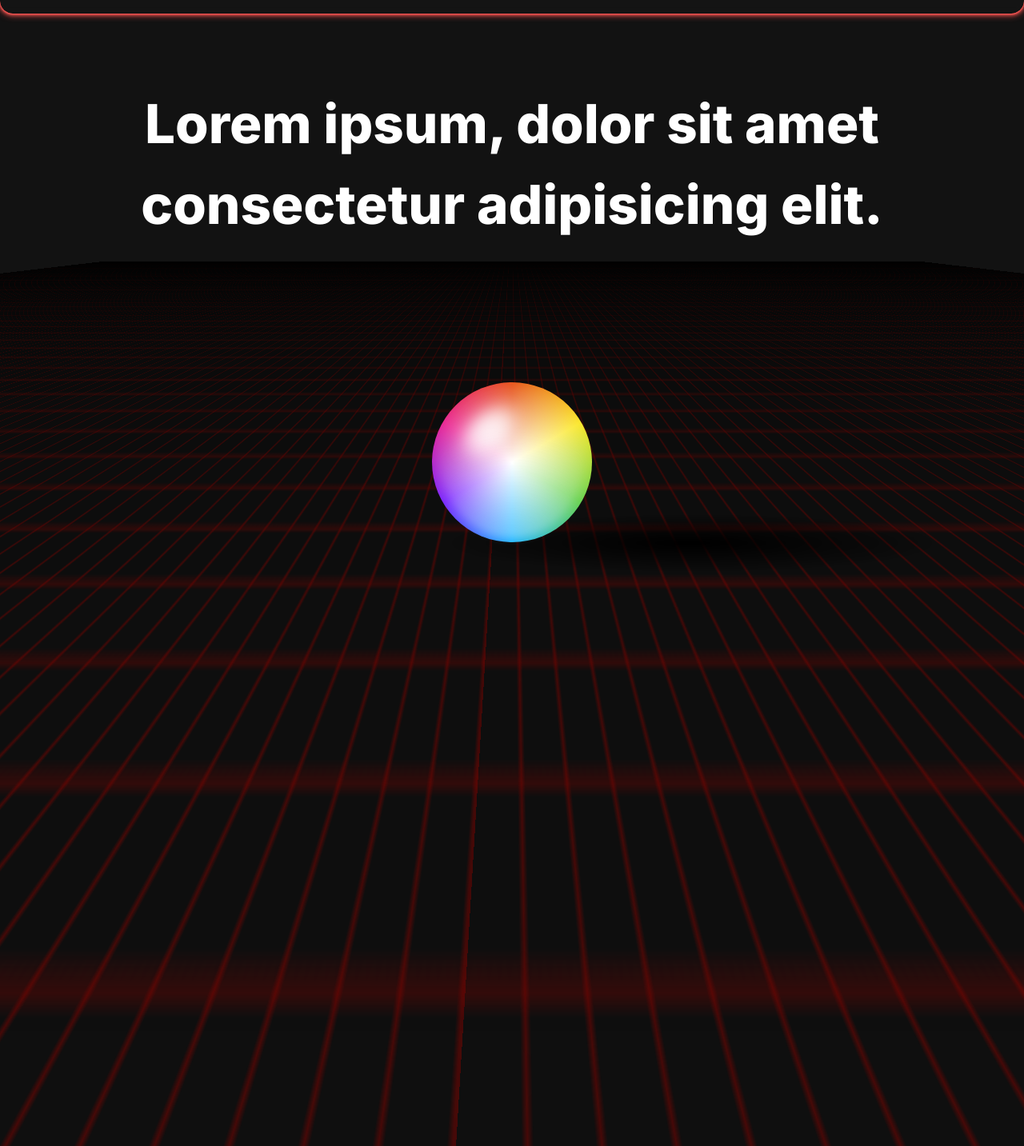
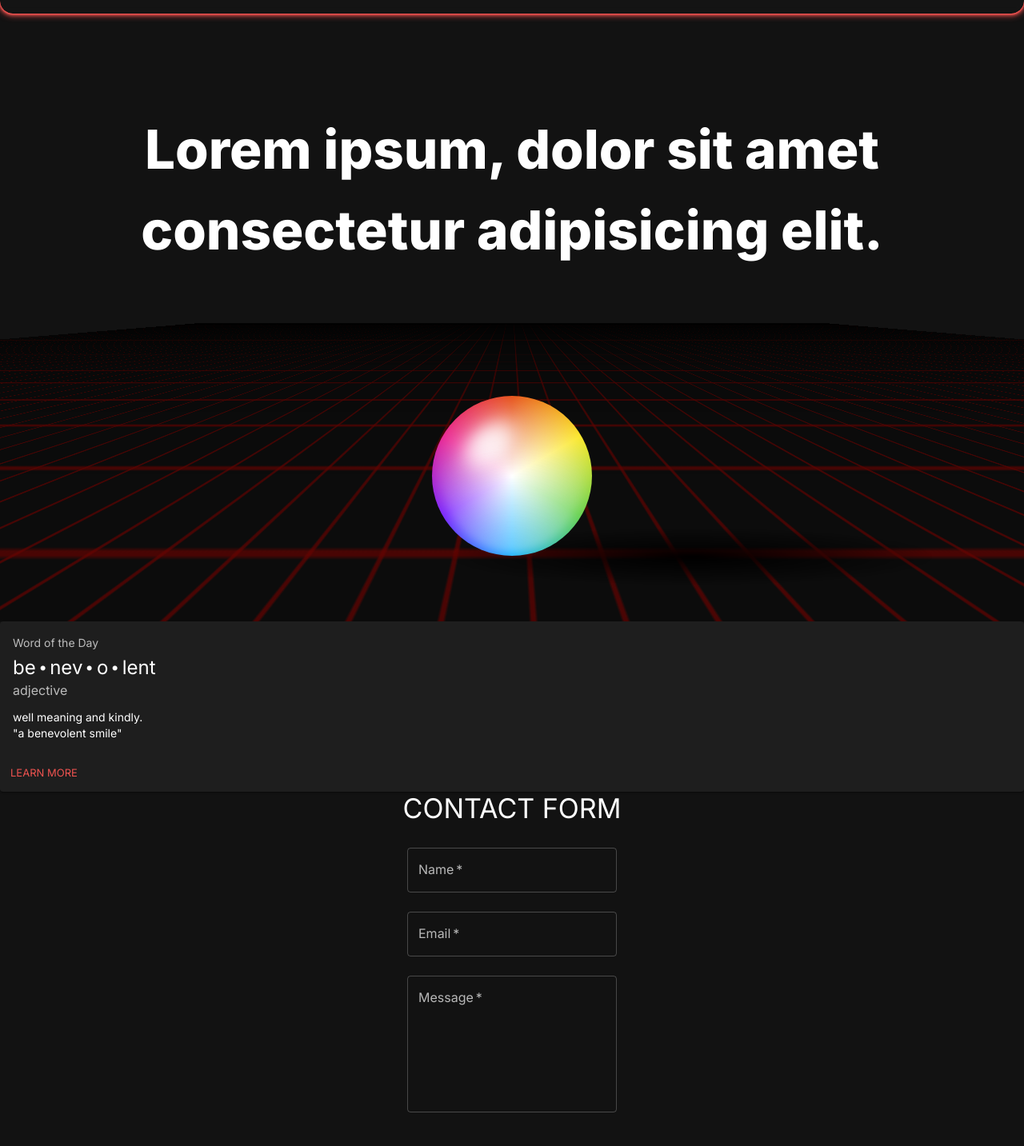
Before and after one commit to cheba91/personal-site, a Next.js app: page / in a window 1280 px wide. Shown: the part 63-1496 px from the top of the page at 80% size. Before the commit the page ends 800 px from the top, so only its background shows below. Built offline with nearby package versions, Linux system fonts and the light colour scheme.

Commit message:
worked on hero section

```diff
--- /dev/null
+++ b/components/Contact.js
@@ -0,0 +1,68 @@
+import { Button, Grid, TextField, Typography } from '@mui/material';
+
+export default function Contact() {
+   return (
+      <>
+         <Typography variant="h4" align="center" component="h1" gutterBottom>
+            {'Contact Form'.toUpperCase()}
+         </Typography>
+         <Grid
+            container
+            direction="column"
+            justify="center"
+            alignItems="center"
+         >
+            <Grid item>
+               <form id="contact-form">
+                  <Grid item>
+                     <TextField
+                        fullWidth
+                        required
+                        id="name"
+                        label="Name"
+                        name="userName"
+                        margin="normal"
+                     />
+                  </Grid>
+                  <Grid item>
+                     <TextField
+                        fullWidth
+                        required
+                        id="email"
+                        label="Email"
+                        name="email"
+                        margin="normal"
+                     />
+                  </Grid>
+                  <Grid item>
+                     <TextField
+                        fullWidth
+                        required
+                        id="message"
+                        label="Message"
+                        name="message"
+                        margin="normal"
+                        multiline
+                        rowsMax="7"
+                        rows={6}
+                     />
+                  </Grid>
+                  <Grid
+                     container
+                     direction="row"
+                     spacing={2}
+                     justifyContent="center"
+                     style={{ marginTop: 20 }}
+                  >
+                     <Grid item>
+                        <Button type="submit" variant="contained">
+                           Submit
+                        </Button>
+                     </Grid>
+                  </Grid>
+               </form>
+            </Grid>
+         </Grid>
+      </>
+   );
+}
--- a/components/Hero.js
+++ b/components/Hero.js
@@ -1,25 +1,27 @@
-import { Grid, Typography } from '@mui/material';
+import { Grid, Typography, Box } from '@mui/material';
 import ThemeToggler from './ThemeToggler';
 import NeonGrid from './ui/NeonGrid';
 
-export default function Hero({ changeTheme, mainClr }) {
+export default function Hero({ changeTheme, mainClr, heroSectionHeight }) {
    return (
-      <>
+      <Box
+         pt={25}
+         className="heroWrap"
+         sx={{ position: 'relative', overflow: 'hidden' }}
+      >
          <NeonGrid mainClr={mainClr} />
          <Grid
             container
             gap="5rem"
             flexWrap="nowrap"
-            height="86vh"
+            height={heroSectionHeight}
             flexDirection="column"
             alignItems="center"
             justifyContent="space-between"
-            pt={8}
+            paddingBottom="2rem"
          >
             <Grid>
                <Typography
-                  // variant="h2"
-
                   textAlign="center"
                   component="h1"
                   sx={{
@@ -34,6 +36,6 @@ export default function Hero({ changeTheme, mainClr }) {
                <ThemeToggler changeTheme={changeTheme} />
             </Grid>
          </Grid>
-      </>
+      </Box>
    );
 }
--- /dev/null
+++ b/components/StackInfoCard.js
@@ -0,0 +1,47 @@
+import Box from '@mui/material/Box';
+import Card from '@mui/material/Card';
+import CardActions from '@mui/material/CardActions';
+import CardContent from '@mui/material/CardContent';
+import Button from '@mui/material/Button';
+import Typography from '@mui/material/Typography';
+
+const bull = (
+   <Box
+      component="span"
+      sx={{ display: 'inline-block', mx: '2px', transform: 'scale(0.8)' }}
+   >
+      •
+   </Box>
+);
+
+const card = (
+   <>
+      <CardContent>
+         <Typography sx={{ fontSize: 14 }} color="text.secondary" gutterBottom>
+            Word of the Day
+         </Typography>
+         <Typography variant="h5" component="div">
+            be{bull}nev{bull}o{bull}lent
+         </Typography>
+         <Typography sx={{ mb: 1.5 }} color="text.secondary">
+            adjective
+         </Typography>
+         <Typography variant="body2">
+            well meaning and kindly.
+            <br />
+            {'"a benevolent smile"'}
+         </Typography>
+      </CardContent>
+      <CardActions>
+         <Button size="small">Learn More</Button>
+      </CardActions>
+   </>
+);
+
+export default function StackInfoCard() {
+   return (
+      <Box sx={{ minWidth: 275 }}>
+         <Card>{card}</Card>
+      </Box>
+   );
+}
--- /dev/null
+++ b/components/StackInfoList.js
@@ -0,0 +1,5 @@
+import StackInfoCard from './StackInfoCard';
+
+export default function StackInfoList({}) {
+   return <StackInfoCard />;
+}
--- a/components/ThemeToggler.js
+++ b/components/ThemeToggler.js
@@ -72,7 +72,7 @@ export default function ThemeToggler({ changeTheme, document }) {
             height: `${ballSize}px`,
             display: 'inline-block',
             WebkitTapHighlightColor: 'transparent',
-            marginBottom: '3rem',
+
             animation: 'moveBall 1s infinite linear',
             '@keyframes moveBall': {
                '0%': { marginBottom: '3rem' },
--- a/components/layout/Background.js
+++ b/components/layout/Background.js
@@ -1,53 +1,16 @@
 import { Box } from '@mui/material';
-import React from 'react';
-// import BgImage from '../../public/80s-neon-grid.svg';
-// import 'css-doodle';
 
-export default function Background({ color, children }) {
+export default function Background({ color, children, heroSectionHeight }) {
    return (
       <>
          <Box
             className="backgroundBox"
-            sx={
-               {
-                  // position: 'relative',
-                  // overflow: 'hidden',
-                  // height: '100vh',
-                  // background: 'rgba(0,0,0,.1)',
-                  // background: 'transparent',
-                  // background: `url(${BgImage.src})`,
-                  // backgroundRepeat: 'no-repeat',
-                  // backgroundPosition: 'center bottom',
-                  // backgroundAttachment: 'fixed',
-               }
-            }
+            sx={{
+               background: '#121212',
+               top: heroSectionHeight,
+               zIndex: 3,
+            }}
          >
-            {/* <css-doodle style={{ color: 'transparent' }} key={Math.random()}>
-               {`
-                :doodle {
-                @grid: 1x3 / 98vmax;
-                 position: absolute;
-                 overflow: hidden;
-                 top: 0; left: 0;
-                z-index: -3;}
-                @size: 100% 100%;
-                background: @m(20, (
-                  linear-gradient(transparent, @p(
-                      ${color}@repeat(2, @p([0-9a-f]))
-                  ))
-                @r(0%, 100%) @r(0%, 100%) /
-                @r(1px) @r(23vmin)
-                no-repeat
-                ));
-                will-change: transform;
-                animation: f 40s linear calc(-30s / @size() * @i()) infinite;
-                @keyframes f {
-                from { transform: translateY(-100%) }
-                to { transform: translateY(100%) }
-                }
-                `}
-            </css-doodle> */}
-            <Box pt={13} />
             {children}
          </Box>
       </>
--- a/components/ui/NeonGrid.js
+++ b/components/ui/NeonGrid.js
@@ -4,32 +4,32 @@ import { lightenDarkenColor } from '../../utils/lightenDarkenColor';
 export default function NeonGrid({ mainClr }) {
    const darkerMainClr = lightenDarkenColor(mainClr, -80);
    return (
-      <Box sx={{}}>
+      <>
          <Box
             className="NeonGrid"
             sx={{
                zIndex: '-1',
                margin: '0 auto',
-               position: 'fixed',
-               bottom: '0',
+               position: 'absolute',
+               top: '15vh',
                left: '-50%',
+               width: '200vw',
+               height: '100%',
                backgroundColor: 'rgba(20 30 40 0.4)',
                backgroundImage: `linear-gradient(90deg, transparent 0%, transparent 85%, ${darkerMainClr} 90%, transparent 95%), linear-gradient(0deg, transparent 0%, transparent 85%, ${darkerMainClr} 90%, transparent 95%)`,
-               backgroundSize: '12px 12px',
-               width: '200vw',
-               height: '80vh',
+               backgroundSize: '30px 30px',
                transform:
-                  'translate3D(0, 0, 0) perspective(150px) rotateX(45deg)',
-               perspectiveOrigin: 'top',
-               animation: 'movement 25s infinite linear',
-               '@keyframes movement': {
-                  '0%': {
-                     backgroundPosition: '0% 0%',
-                  },
-                  '100%': {
-                     backgroundPosition: '0% 100%',
-                  },
-               },
+                  'translate3D(0, 0, 0) perspective(150px) rotateX(55deg)',
+               // perspectiveOrigin: 'top',
+               // animation: 'movement 25s infinite linear',
+               // '@keyframes movement': {
+               //    '0%': {
+               //       backgroundPosition: '0% 0%',
+               //    },
+               //    '100%': {
+               //       backgroundPosition: '0% 100%',
+               //    },
+               // },
                '&::after': {
                   content: '""',
                   position: 'absolute',
@@ -41,6 +41,6 @@ export default function NeonGrid({ mainClr }) {
                },
             }}
          />
-      </Box>
+      </>
    );
 }
--- a/pages/_app.js
+++ b/pages/_app.js
@@ -1,7 +1,6 @@
 import { useState } from 'react';
-import { Box, CssBaseline } from '@mui/material';
+import { CssBaseline } from '@mui/material';
 import { createTheme, ThemeProvider } from '@mui/material/styles';
-import Background from '../components/layout/Background';
 import Header from '../components/layout/Header';
 import ScrollToTop from '../components/layout/ScrollToTop';
 import HomePage from './index';
@@ -19,6 +18,9 @@ const theme = {
          main: primaryColor,
          lighter: lightenDarkenColor(primaryColor, 40),
          darker: lightenDarkenColor(primaryColor, -50),
+      },
+      dark: {
+         main: '#121212',
       },
       light: {
          main: '#efefef',
@@ -47,11 +49,9 @@ export default function App() {
    return (
       <ThemeProvider theme={changeTheme()}>
          <CssBaseline />
-         <Background color={mainClr}>
-            <Header mainClr={mainClr} />
-            <HomePage changeTheme={changeTheme} mainClr={mainClr} />
-            <ScrollToTop mainClr={mainClr} />
-         </Background>
+         <Header mainClr={mainClr} />
+         <HomePage changeTheme={changeTheme} mainClr={mainClr} />
+         <ScrollToTop mainClr={mainClr} />
       </ThemeProvider>
    );
 }
--- a/pages/index.js
+++ b/pages/index.js
@@ -1,9 +1,20 @@
-import { Box, Container } from '@mui/material';
+import Contact from '../components/Contact';
 import Hero from '../components/Hero';
+import Background from '../components/layout/Background';
+import StackInfoList from '../components/StackInfoList';
 export default function HomePage({ changeTheme, mainClr }) {
+   const heroSectionHeight = '80vh';
    return (
-      <Container sx={{ overflow: 'hidden' }}>
-         <Hero changeTheme={changeTheme} mainClr={mainClr} />
-      </Container>
+      <>
+         <Hero
+            changeTheme={changeTheme}
+            mainClr={mainClr}
+            heroSectionHeight={heroSectionHeight}
+         />
+         <Background heroSectionHeight={heroSectionHeight}>
+            <StackInfoList />
+            <Contact />
+         </Background>
+      </>
    );
 }
```
